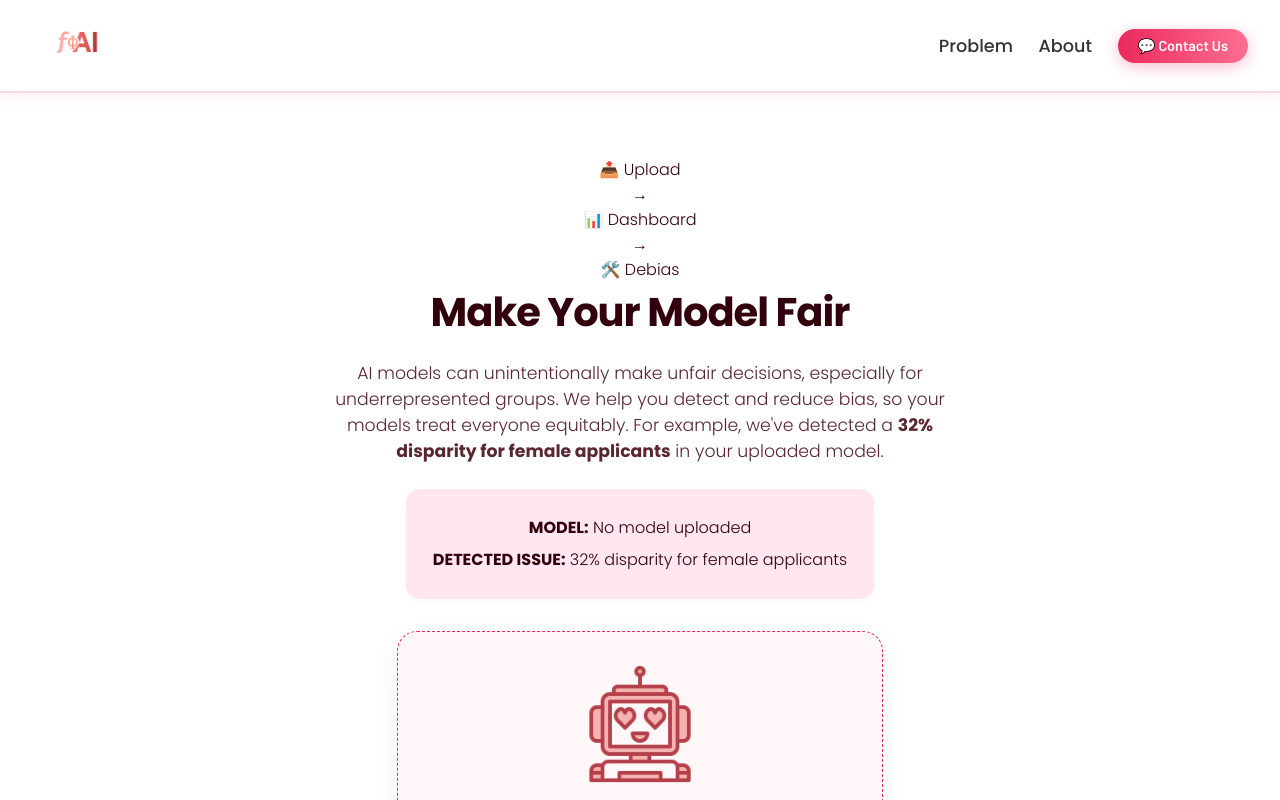
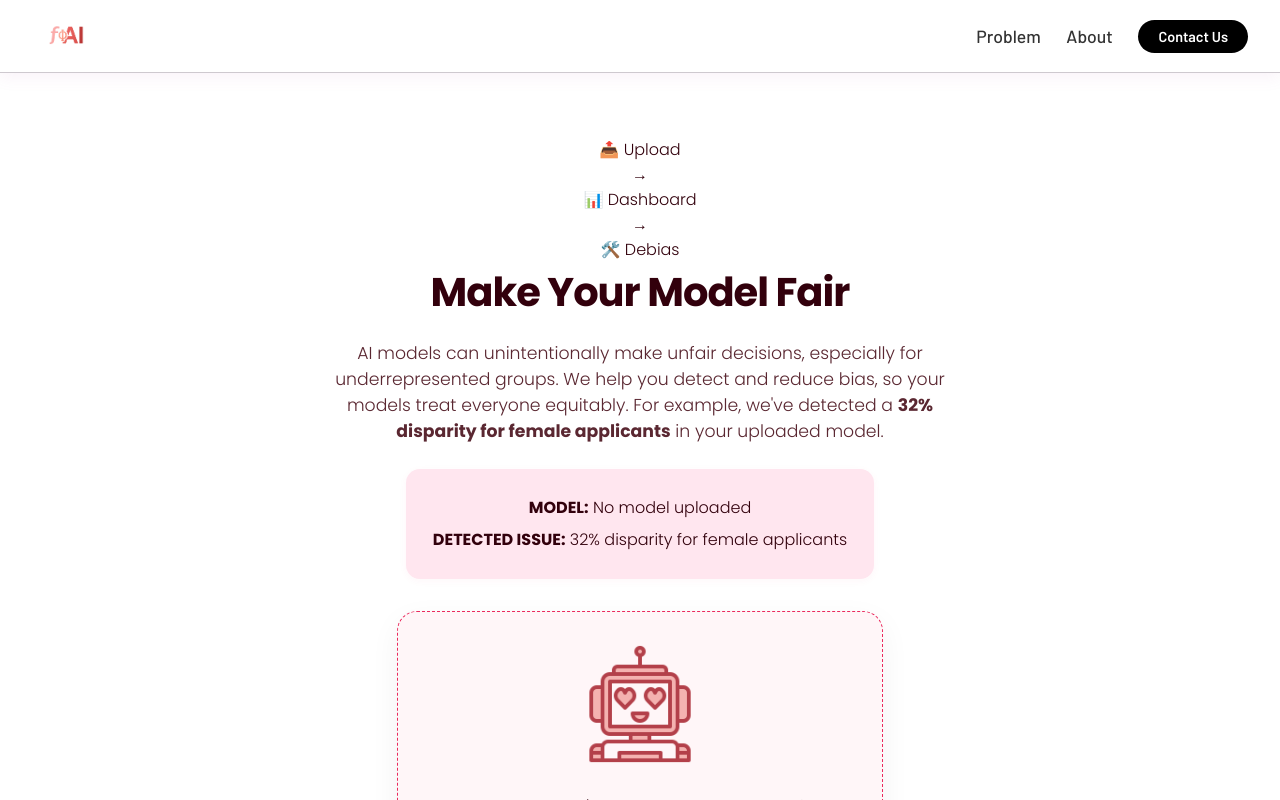
Before and after one commit to imancheema/fAI, a React (Create React App) app in the folder frontend/: page /make-fair in a window 1280 px wide. Shown: the top 800 px of the page. Built offline with nearby package versions, Linux system fonts and the light colour scheme.

Commit message:
Cleans up Navbar component

```diff
--- a/frontend/src/components/Navbar.css
+++ b/frontend/src/components/Navbar.css
@@ -1,25 +1,24 @@
-/* === NAVBAR LAYOUT === */
 .navbar {
   display: flex;
   justify-content: space-between;
   align-items: center;
-  padding: 0.75rem 2rem;
-  background-color: white;
-  border-bottom: 2px solid #f9d7dd;
-  box-shadow: 0 5px 15px rgba(234, 42, 93, 0.08); /* soft pink glow */
+  padding: 0rem 2rem;
+  background-color: rgb(255, 255, 255);
+  border-bottom: 1px solid #cec9cf;
+  box-shadow: 0 5px 15px rgba(193, 99, 182, 0.08);
   position: sticky;
   top: 0;
   z-index: 100;
-  font-family: "Poppins", sans-serif;
+  font-family: "barlow", sans-serif;
 }
 
 /* === LOGO === */
 .logo {
-  margin-left: 1rem;
+  margin: 0.6em;
 }
 
 .logo-image {
-  height: 60px;
+  height: 50px;
   width: auto;
 }
 
@@ -39,28 +38,13 @@
   transition: all 0.3s ease;
 }
 
-.nav-links a.active {
-  color: #ea2a5d;
-}
-
-.nav-links a::after {
-  content: "";
-  position: absolute;
-  left: 0;
-  bottom: -4px;
-  width: 0%;
-  height: 2px;
-  background-color: #ea2a5d;
-  transition: width 0.3s ease;
-}
-
 .nav-links a:hover::after {
   width: 100%;
 }
 
 /* === CONTACT US BUTTON === */
 .contact-btn {
-  background: linear-gradient(90deg, #ea2a5d, #ff6e91);
+  background: var(--button-color);
   border: none;
   border-radius: 30px;
   padding: 0.5rem 1.25rem;
@@ -68,13 +52,8 @@
   font-size: 0.9rem;
   color: white;
   cursor: pointer;
-  box-shadow: 0 4px 15px rgba(234, 42, 93, 0.3);
   transition: all 0.3s ease;
-}
-
-.contact-btn:hover {
-  transform: scale(1.04) translateY(-1px);
-  background: linear-gradient(90deg, #ff6e91, #ea2a5d);
+  font-family: "barlow", sans-serif;
 }
 
 /* === CONTACT MODAL === */
--- a/frontend/src/components/Navbar.tsx
+++ b/frontend/src/components/Navbar.tsx
@@ -17,12 +17,22 @@ function Navbar() {
         </div>
 
         <div className="nav-links">
-          <Link to="/problem" className={location.pathname === "/problem" ? "active" : ""}>Problem</Link>
-          <Link to="/about" className={location.pathname === "/about" ? "active" : ""}>About</Link>
+          <Link
+            to="/problem"
+            className={location.pathname === "/problem" ? "active" : ""}
+          >
+            Problem
+          </Link>
+          <Link
+            to="/about"
+            className={location.pathname === "/about" ? "active" : ""}
+          >
+            About
+          </Link>
 
           {/* ✅ Replace Get Started with Contact Us */}
           <button className="contact-btn" onClick={() => setShowForm(true)}>
-            💬 Contact Us
+            Contact Us
           </button>
         </div>
       </nav>
@@ -32,16 +42,25 @@ function Navbar() {
         <div className="modal-overlay" onClick={() => setShowForm(false)}>
           <div className="modal" onClick={(e) => e.stopPropagation()}>
             <h2>Let's Chat 🤝</h2>
-            <p className="subtitle">Tell us what you're building — and how we can help!</p>
-            <form onSubmit={(e) => {
-              e.preventDefault();
-              alert("Thanks! We’ll get back to you shortly 🚀");
-              setShowForm(false);
-            }}>
+            <p className="subtitle">
+              Tell us what you're building — and how we can help!
+            </p>
+            <form
+              onSubmit={(e) => {
+                e.preventDefault();
+                alert("Thanks! We’ll get back to you shortly 🚀");
+                setShowForm(false);
+              }}
+            >
               <input type="text" placeholder="Your Name" required />
               <input type="email" placeholder="Your Email" required />
-              <textarea placeholder="What's your use case? Ask us anything!" required />
-              <button type="submit" className="submit-btn">✨ Send Message</button>
+              <textarea
+                placeholder="What's your use case? Ask us anything!"
+                required
+              />
+              <button type="submit" className="submit-btn">
+                ✨ Send Message
+              </button>
             </form>
           </div>
         </div>
```
